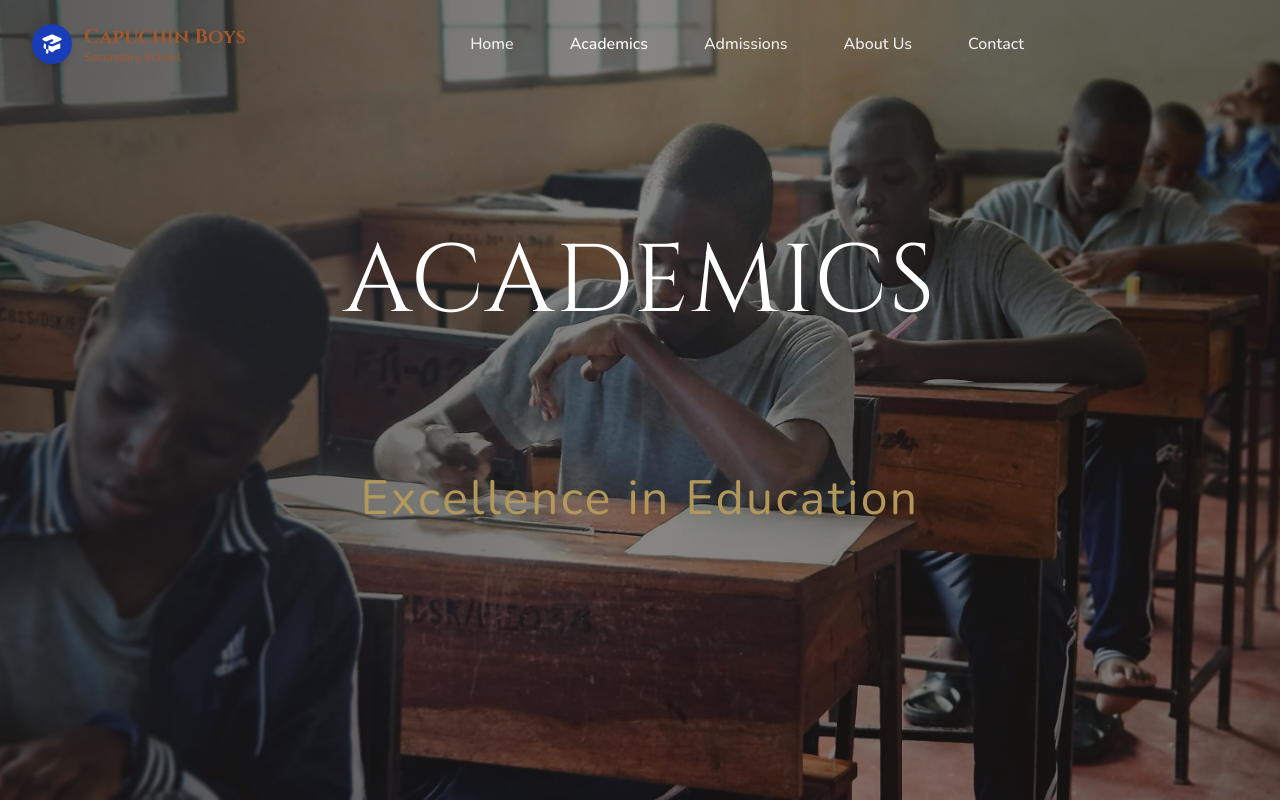
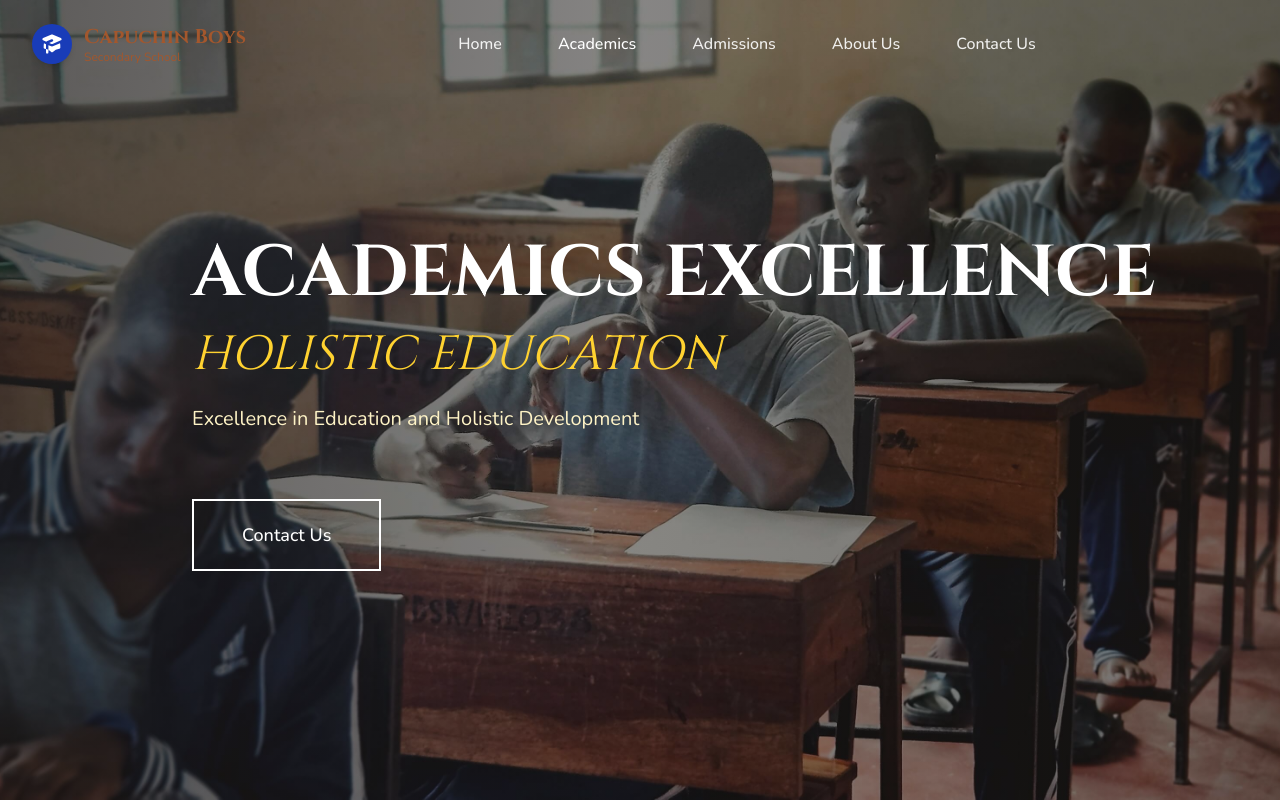
Before and after one commit to torie28/capuchinboys, a React (Vite) app: page /academics in a window 1280 px wide. Shown: the top 802 px of the page. Built offline with nearby package versions, Linux system fonts and the light colour scheme.

Commit message:
modify academic page

```diff
--- a/src/layouts/header/Header.jsx
+++ b/src/layouts/header/Header.jsx
@@ -14,7 +14,7 @@ const Header = () => {
     { name: 'Academics', path: '/academics' },
     { name: 'Admissions', path: '/admissions' },
     { name: 'About Us', path: '/about' },
-    { name: 'Contact', path: '/contact' },
+    { name: 'Contact Us', path: '/contact' },
 
   ];
 
--- a/src/pages/academics/Academics.jsx
+++ b/src/pages/academics/Academics.jsx
@@ -110,27 +110,59 @@ const CapuchinSchoolPage = () => {
 
         {/* Content with enhanced mobile parallax */}
         <motion.div
-          className="relative z-10 text-center px-6 max-w-6xl mx-auto touch-none"
+          className="relative z-10 px-6 max-w-6xl mx-auto touch-none text-center lg:text-left"
           style={{
             y,
             WebkitTransform: 'translate3d(0,0,0)',
             WebkitBackfaceVisibility: 'hidden'
           }}
         >
-          <div className="transform transition-all duration-1000">
+          <div className="transform transition-all duration-1000 max-w-4xl lg:ml-0">
             {/* Main Heading */}
-            <h1 className="font-playfair font-light mb-8 text-[clamp(2.5rem,8vw,6rem)] leading-[1.1] tracking-[0.02em] text-white">
-              ACADEMICS
-              <br />
-              <span className="font-normal bg-gradient-135 from-white via-white to-white bg-clip-text text-transparent">
-                CAPUCHIN BOYS
-              </span>
-            </h1>
+            <motion.h1
+              className="text-4xl sm:text-5xl md:text-7xl font-cinzel font-bold text-white mb-4 md:mb-6 leading-tight"
+              initial={{ opacity: 0, y: 20 }}
+              animate={{ opacity: 1, y: 0 }}
+              transition={{ duration: 0.8, delay: 0.2 }}
+            >
+              <span className="whitespace-nowrap">ACADEMICS EXCELLENCE</span>
+              <motion.span
+                className="block text-amber-300 text-2xl sm:text-3xl md:text-5xl mt-2 md:mt-3 font-light italic"
+                initial={{ opacity: 0, y: 20 }}
+                animate={{ opacity: 1, y: 0 }}
+                transition={{ duration: 0.8, delay: 0.3 }}
+              >
+                HOLISTIC EDUCATION
+              </motion.span>
+            </motion.h1>
 
-            {/* Subtitle */}
-            <div className="font-dancing text-3xl md:text-5xl mb-12 font-normal tracking-[0.05em] text-[#B4975A]">
-              Excellence in Education
-            </div>
+            {/* Description */}
+            <motion.p
+              className="text-lg sm:text-xl text-amber-100 mb-6 md:mb-8 max-w-3xl leading-relaxed font-nunito font-light"
+              initial={{ opacity: 0, y: 20 }}
+              animate={{ opacity: 1, y: 0 }}
+              transition={{ duration: 0.8, delay: 0.4 }}
+            >
+              Excellence in Education and Holistic Development
+            </motion.p>
+
+            {/* Buttons */}
+            <motion.div
+              className="pt-8"
+              initial={{ opacity: 0, y: 20 }}
+              animate={{ opacity: 1, y: 0 }}
+              transition={{ duration: 0.8, delay: 0.5 }}
+            >
+              <div className="flex flex-wrap justify-center lg:justify-start gap-6">
+                <Link
+                  to="/contact"
+                  aria-label="Contact us for more information"
+                  className="px-8 sm:px-12 py-4 sm:py-5 rounded-none text-base sm:text-lg font-medium transition-all duration-300 transform hover:scale-105 hover:shadow-lg border-2 border-white text-white"
+                >
+                  Contact Us
+                </Link>
+              </div>
+            </motion.div>
           </div>
         </motion.div>
       </motion.section>
@@ -290,20 +322,6 @@ const CapuchinSchoolPage = () => {
               ]}
             />
           </div>
-
-          {/* Apply Now Button */}
-          <div className="flex justify-center mt-12 mb-12">
-            <Link
-              to="/admissions"
-              aria-label="Start your application process"
-              className="inline-flex items-center justify-center px-8 py-3 border border-primary text-base font-medium text-gray-700 bg-white hover:bg-gray-50 transition-colors duration-300"
-            >
-              Apply Now
-              <svg className="ml-2 -mr-1 w-5 h-5" fill="currentColor" viewBox="0 0 20 20" xmlns="http://www.w3.org/2000/svg" aria-hidden="true">
-                <path fillRule="evenodd" d="M10 18a8 8 0 100-16 8 8 0 000 16zm3.707-8.707l-3-3a1 1 0 00-1.414 1.414L10.586 9H7a1 1 0 100 2h3.586l-1.293 1.293a1 1 0 101.414 1.414l3-3a1 1 0 000-1.414z" clipRule="evenodd" />
-              </svg>
-            </Link>
-          </div>
         </div>
       </motion.section>
 
```
